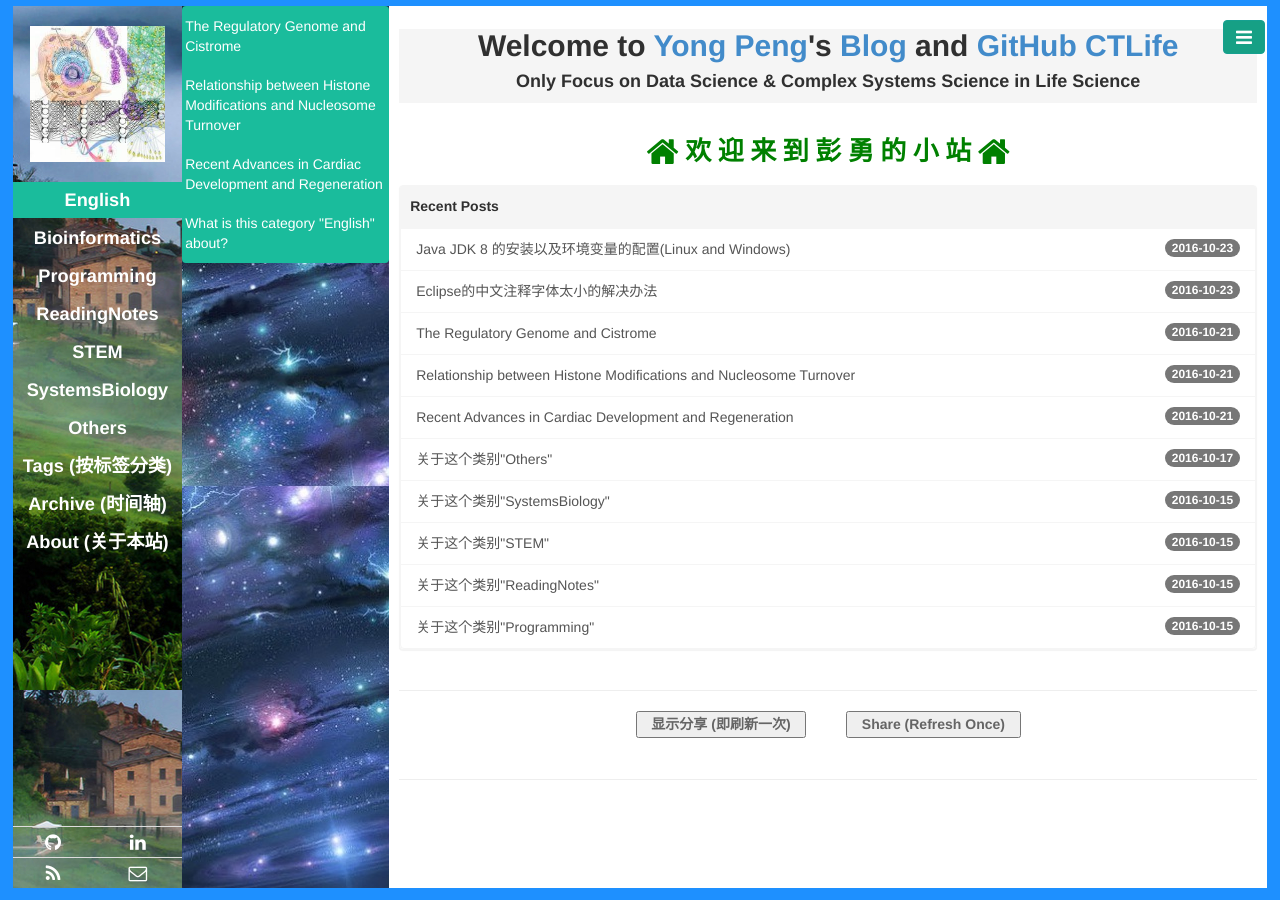
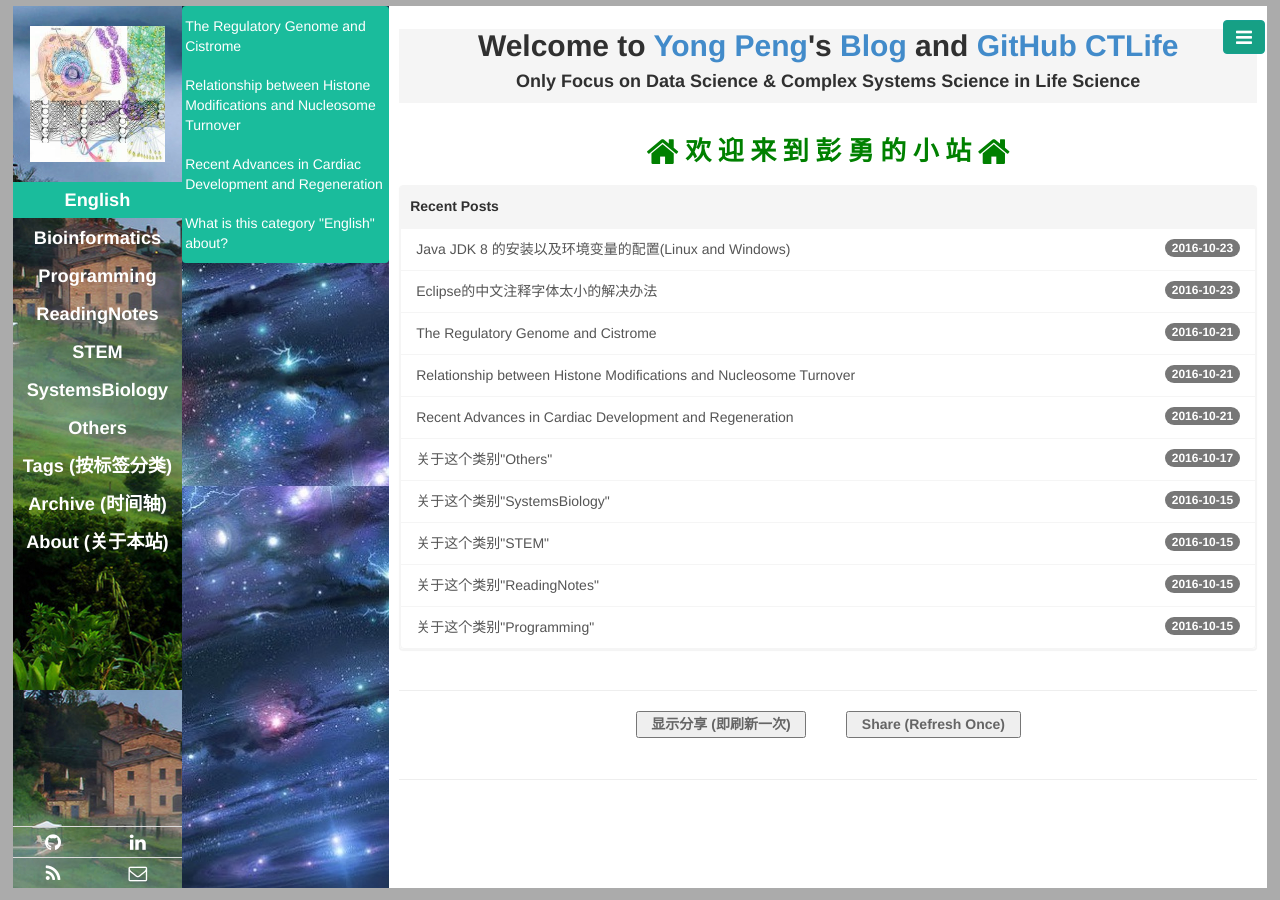
Before and after one commit to CTLife/CTLife.github.io, a Jekyll site: the page built from index.html, in a window 1280 px wide. Built offline with Jekyll 4.4.1, drawn with Linux system fonts in a browser that asks for light colours; Markdown is read by kramdown in place of the engine named in the settings; the list of posts is cut into pages by our own code.

Commit message:
Update base.css

```diff
--- a/public/css/base.css
+++ b/public/css/base.css
@@ -8,7 +8,7 @@ body, html {
   margin: 0%;
   height: 100%;
   overflow: auto;
-  background-color: #1E90FF;
+  background-color: #ABABAB;
 }
 .row {
   height: 100%;
```
